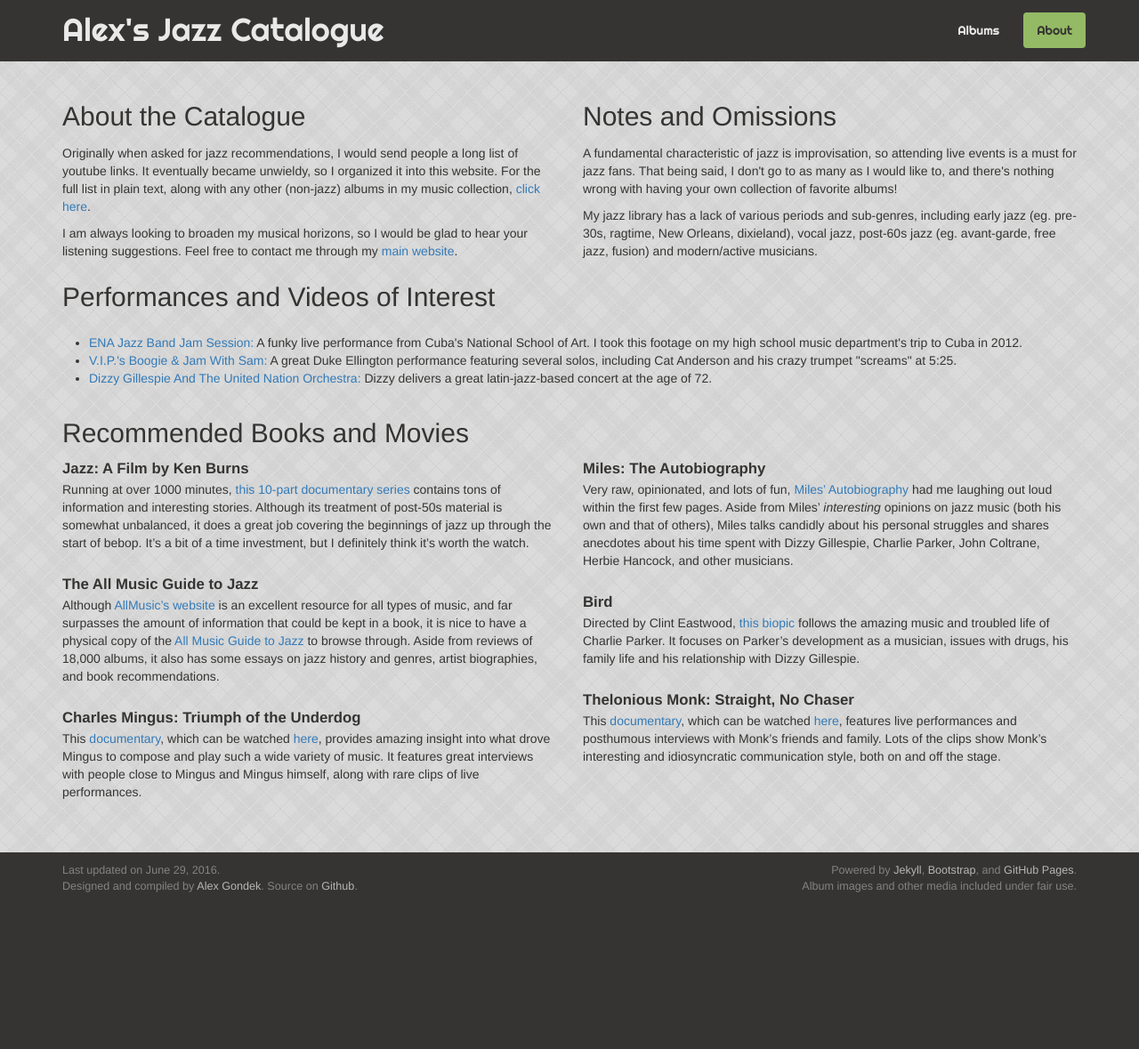
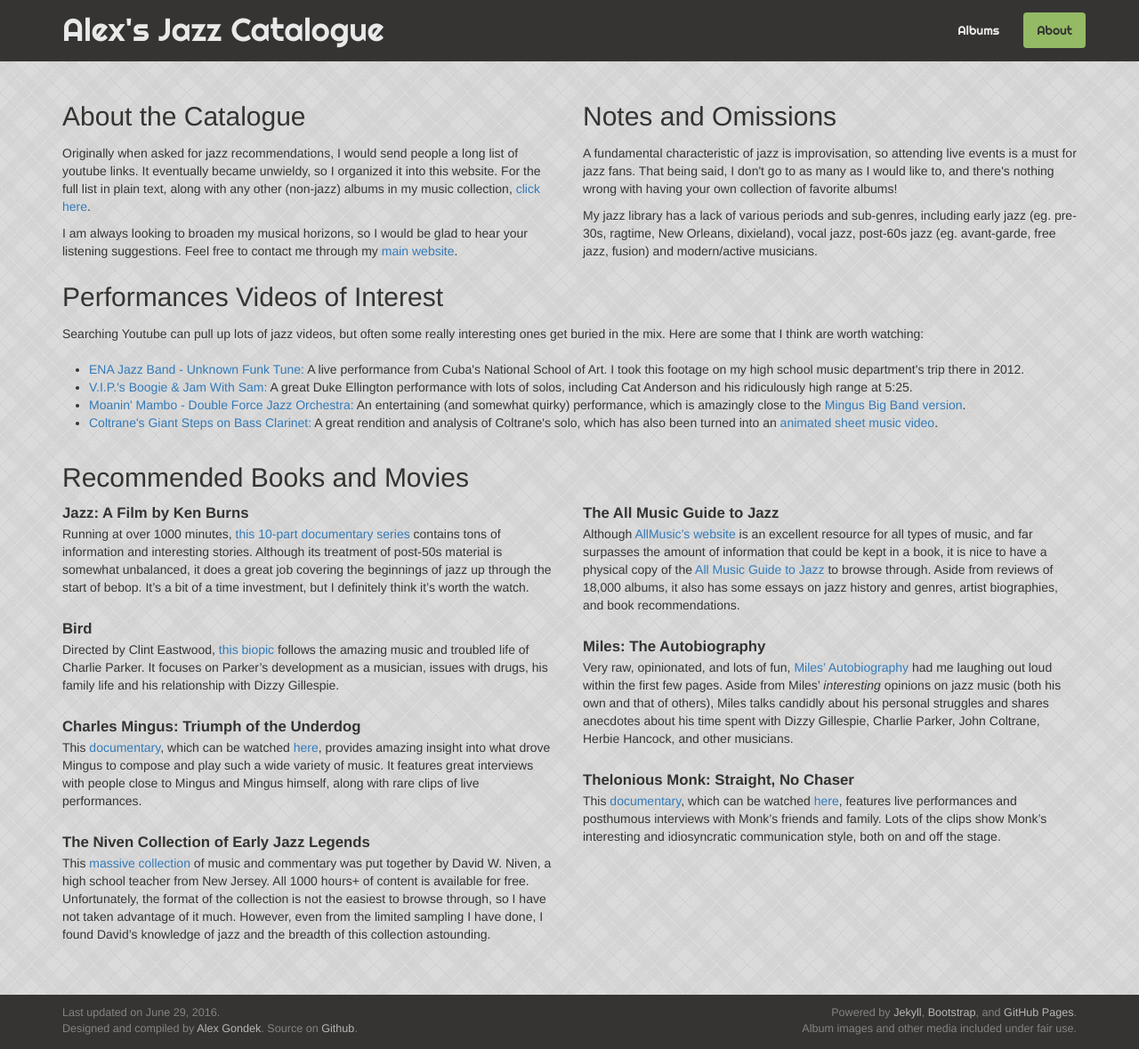
Before and after one commit to gondek/jazz-catalogue, a Jekyll site: the page built from about.html, in a window 1280 px wide. Shown: the whole page at 89% size. Built offline with Jekyll 4.4.1, drawn with Linux system fonts in a browser that asks for light colours; before the commit the page ends 1019 px from its top, so only the background shows below that.

Commit message:
Added content to resources page

```diff
--- /dev/null
+++ b/_data/resources/niven_collection.yml
@@ -0,0 +1,3 @@
+title: 'The Niven Collection of Early Jazz Legends'
+content: >-
+  This [massive collection](https://archive.org/details/davidwnivenjazz&tab=about) of music and commentary was put together by David W. Niven, a high school teacher from New Jersey. All 1000 hours+ of content is available for free. Unfortunately, the format of the collection is not the easiest to browse through, so I have not taken advantage of it much. However, even from the limited sampling I have done, I found David's knowledge of jazz and the breadth of this collection astounding.
--- a/_data/videos.yml
+++ b/_data/videos.yml
@@ -1,17 +1,12 @@
-- title: ENA Jazz Band Jam Session
+- title: ENA Jazz Band - Unknown Funk Tune
   link: https://www.youtube.com/watch?v=qBm6iVUbWgo
-  description: A funky live performance from Cuba's National School of Art. I took this footage on my high school music department's trip to Cuba in 2012.
+  description: A live performance from Cuba's National School of Art. I took this footage on my high school music department's trip there in 2012.
 - title: V.I.P.'s Boogie &amp; Jam With Sam
   link: https://www.youtube.com/watch?v=S37IGhIjeYQ
-  description: A great Duke Ellington performance featuring several solos, including Cat Anderson and his crazy trumpet "screams" at 5:25.
-- title: Dizzy Gillespie And The United Nation Orchestra
-  link: https://www.youtube.com/watch?v=cRvUyMpoQgA&list=PL3245FE8224DA3A43
-  description: Dizzy delivers a great latin-jazz-based concert at the age of 72.
-# - title: Moanin Mambo'
-#   link: https://www.youtube.com/watch?v=CWZ7WZUTrjc
-#   description:
-# - title: Seatbelts Live
-#   link: https://www.youtube.com/watch?v=CWZ7WZUTrjc
-#   description:
-# - https://archive.org/details/davidwnivenjazz?sort=-downloads
-# - https://www.youtube.com/watch?v=RQFySnj-NbM&feature=youtu.be
+  description: A great Duke Ellington performance with lots of solos, including Cat Anderson and his ridiculously high range at 5:25.
+- title: Moanin' Mambo - Double Force Jazz Orchestra
+  link: https://www.youtube.com/watch?v=CWZ7WZUTrjc
+  description: An entertaining (and somewhat quirky) performance, which is amazingly close to the <a href="https://www.youtube.com/watch?v=-3vhlRVATkk">Mingus Big Band version</a>.
+- title: Coltrane's Giant Steps on Bass Clarinet
+  link: https://www.youtube.com/watch?v=RQFySnj-NbM
+  description: A great rendition and analysis of Coltrane's solo, which has also been turned into an <a href="https://www.youtube.com/watch?v=2kotK9FNEYU">animated sheet music video</a>.
--- a/about.html
+++ b/about.html
@@ -19,7 +19,9 @@ id: about
   </div>
 </div>
 
-<h2>Performances and Videos of Interest</h2>
+<h2>Performances Videos of Interest</h2>
+
+<p>Searching Youtube can pull up lots of jazz videos, but often some really interesting ones get buried in the mix. Here are some that I think are worth watching:
 
 <ul class="video-links">
   {% for video in site.data.videos %}
@@ -31,12 +33,13 @@ id: about
 <div class="row">
   <div class="col-sm-6">
     {% include resource.html resource=site.data.resources.jazz_film %}
-    {% include resource.html resource=site.data.resources.amg_jazz %}
+    {% include resource.html resource=site.data.resources.bird_movie %}
     {% include resource.html resource=site.data.resources.mingus_movie %}
+    {% include resource.html resource=site.data.resources.niven_collection %}
   </div>
   <div class="col-sm-6">
+    {% include resource.html resource=site.data.resources.amg_jazz %}
     {% include resource.html resource=site.data.resources.miles_book %}
-    {% include resource.html resource=site.data.resources.bird_movie %}
     {% include resource.html resource=site.data.resources.monk_movie %}
   </div>
 </div>
```
Also changed, not shown: _posts/2016-03-11-mingus-five.md (+1 -0 lines), README.md.
